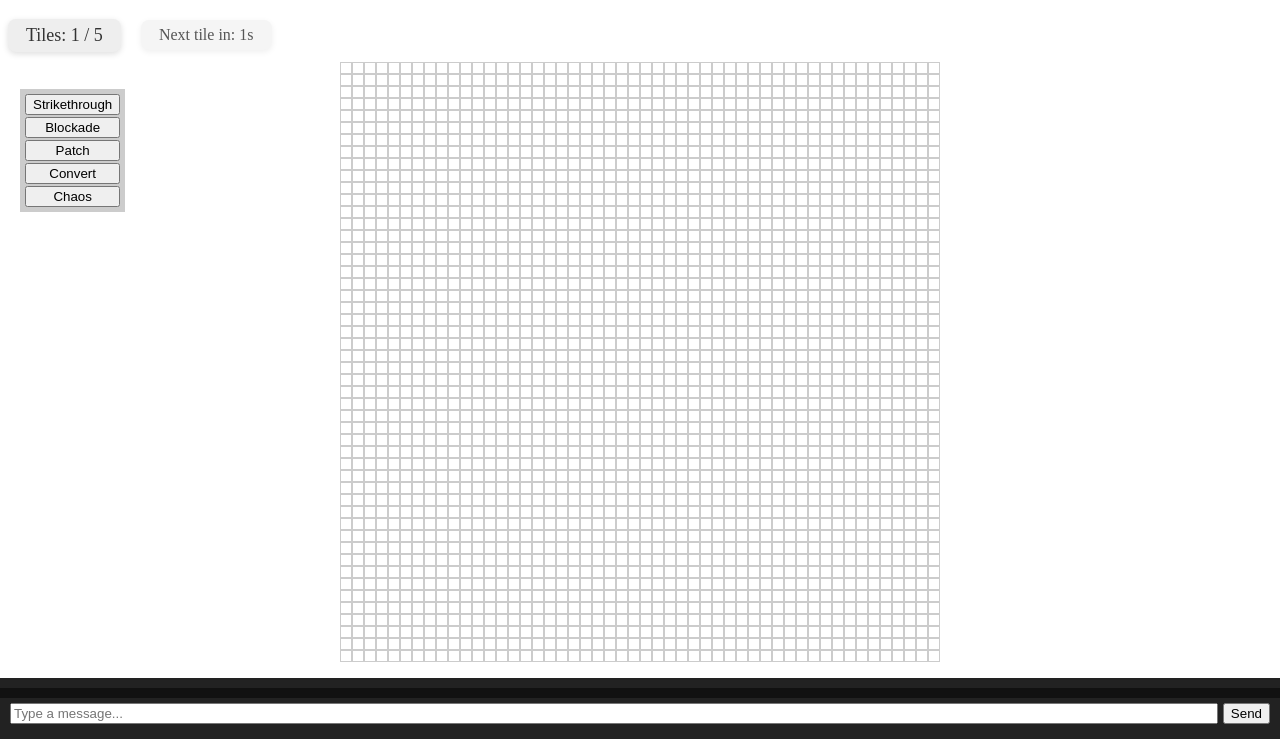
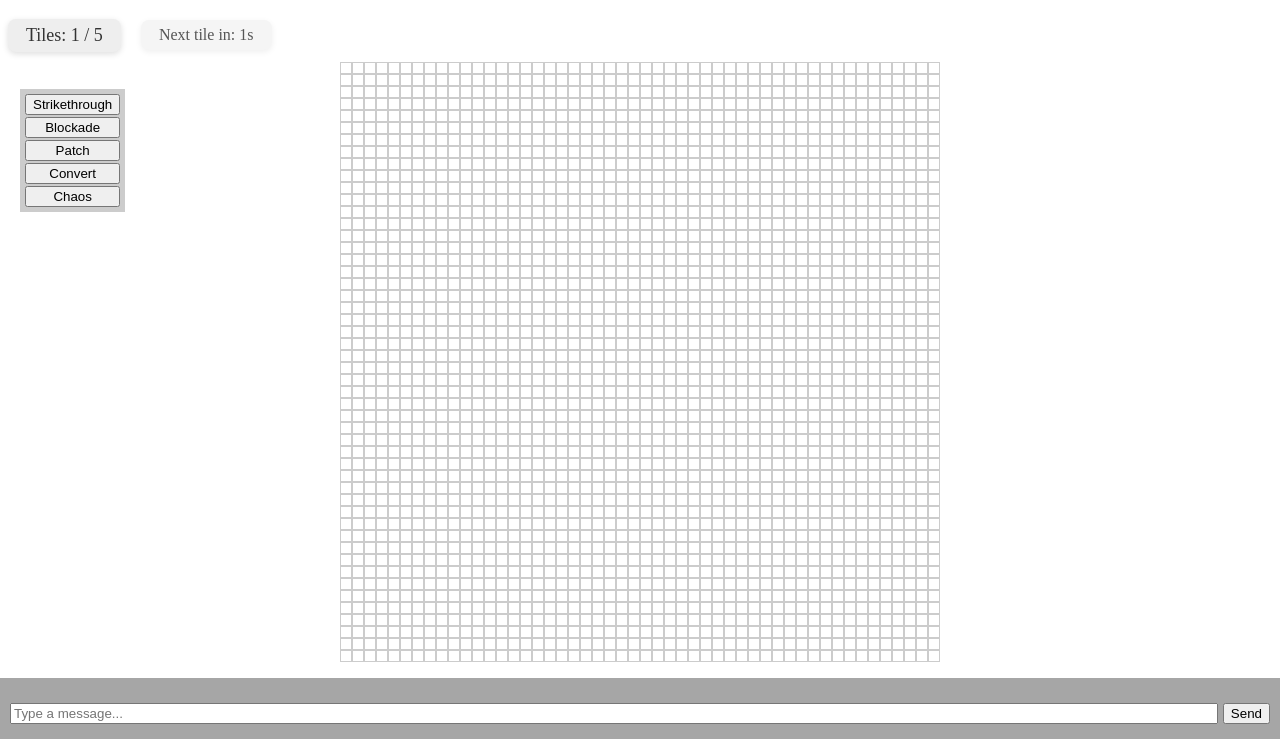
Before and after one commit to Corbii1/TileWars, a website: page app/public/index.html in a window 1280 px wide. Shown: the part 61-800 px from the top of the page. Drawn offline with Linux system fonts and the light colour scheme.

Commit message:
Update chat CSS to keep board visible, misc. cleanup

```diff
--- a/app/public/index.html
+++ b/app/public/index.html
@@ -45,10 +45,10 @@
     <script src="modes.js" defer></script>
 
     <!-- Chat UI -->
-    <div id="chat-container" style="position:fixed;bottom:0;left:0;width:100%;background:#222;padding:10px 0;z-index:1000;">
-        <div id="chat-messages" style="max-height:150px;overflow-y:auto;background:#111;color:#fff;padding:5px 10px;font-size:14px;"></div>
-        <form id="chat-form" style="display:flex;gap:5px;padding:5px 10px;">
-            <input id="chat-input" type="text" placeholder="Type a message..." style="flex:1;" maxlength="200" autocomplete="off" />
+    <div id="chat-container">
+        <div id="chat-messages"></div>
+        <form id="chat-form">
+            <input id="chat-input" type="text" placeholder="Type a message..." maxlength="200" autocomplete="off" />
             <button type="submit">Send</button>
         </form>
     </div>
--- a/app/public/simulation.js
+++ b/app/public/simulation.js
@@ -71,7 +71,7 @@ function addChatMessage(msg) {
   const name = msg.name ? `<b style="color:${msg.color || '#888'}">${escapeHtml(msg.name)}</b>` : '<b>Anonymous</b>';
   const text = escapeHtml(msg.text);
   const div = document.createElement('div');
-  div.innerHTML = `<span style="color:#888">[${time}]</span> ${name}: ${text}`;
+  div.innerHTML = `<span style="color:#fff8">[${time}]</span> ${name}: ${text}`;
   chatMessagesDiv.appendChild(div);
   chatMessagesDiv.scrollTop = chatMessagesDiv.scrollHeight;
 }
--- a/app/public/style.css
+++ b/app/public/style.css
@@ -219,3 +219,32 @@ h1 {
     background-color: #4CAF50;
     color: white;
 }
+
+#chat-container {
+    position: fixed;
+    bottom: 0;
+    left: 0;
+    width: 100%;
+    background: #2226;
+    padding: 10px 0;
+    z-index: 1000;
+}
+
+#chat-messages {
+    max-height: 150px;
+    overflow-y: auto;
+    /* background: #111; */
+    color: #fff;
+    padding: 5px 10px;
+    font-size: 14px;
+}
+
+#chat-form {
+    display: flex;
+    gap: 5px;
+    padding: 5px 10px;
+}
+
+#chat-input {
+    flex:1;
+}
--- a/app/server.js
+++ b/app/server.js
@@ -114,7 +114,6 @@ function connectedCells(cells) {
       group.cells.forEach(c => c.color = 'gray')
     }
   }
-  //console.log(groups);
   return groups;
 }
 
@@ -182,9 +181,7 @@ wss.on('connection', async (ws, req) => {
       await update();
     } else if (msg.type === 'move') {
       const { x, y, id } = msg;
-      console.log(msg);
       await pool.query('UPDATE players SET x = $1, y = $2 WHERE id = $3', [x, y, id]);
-      //connectedUsers[connectedUsers.indexOf(connectedUsers.find(user => user.teamColor === color))].playerLocation = [x, y];
     } else if (msg.type === 'chat') {
       const chatMsg = {
         name: msg.name || 'Anonymous',
```
